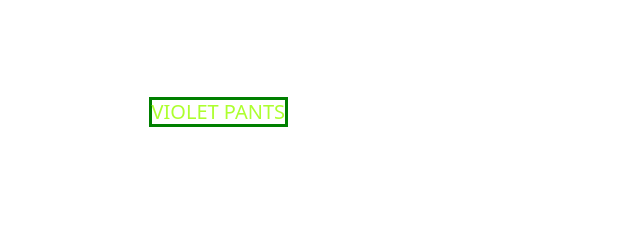
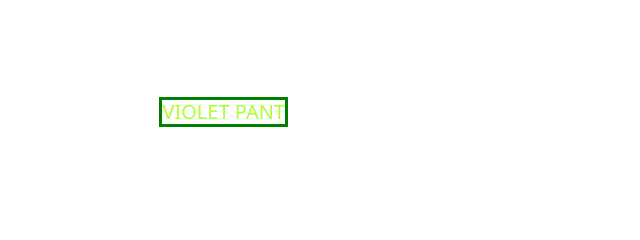
Before and after one commit to gmortified/proyecto_a, a plain HTML site: page index.html in a window 1280 px wide. Shown: the part 1769-2009 px from the top of the page, 492-1132 px from the left. Drawn offline with nearby package versions, Linux system fonts and the light colour scheme.

Commit message:
cambio de palabras

```diff
--- a/index.html
+++ b/index.html
@@ -28,7 +28,7 @@
  <section> <h3>NEW ARRIVES!</h3>
            <article><img class="v10" src="./imagenes/v10.jpeg" width="454" height="603" alt="Green dress"> <h4 class="tay"> GREEN DRESS </h4></article> <br> <br> <br> <br>
               <article> <h5 class="gaga">VIOLET
-                PANTS</h4><img src="./imagenes/p6.jpeg" width="488" height="648" alt="violet pants"></article> <br> <br>
+                PANT</h4><img src="./imagenes/p6.jpeg" width="488" height="648" alt="violet pants"></article> <br> <br>
               </body>
 <footer> <img src="./imagenes/logo.png" width="83" height="24" alt="No se ha posido cargar. Descuida. No eres tu, soy yo."> <a href="/views/contact_us.html"contact us></a> </footer>
 </html>
```
